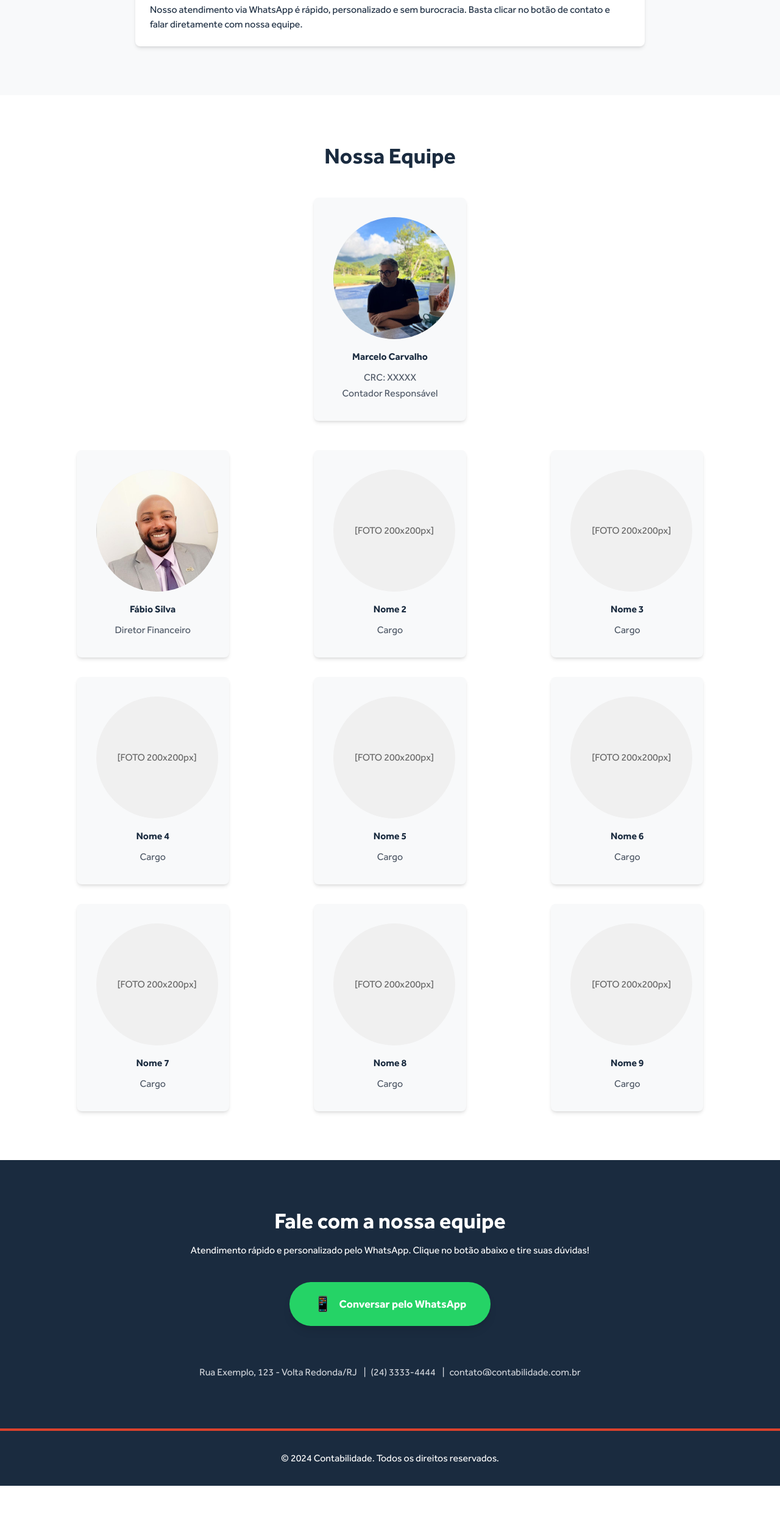
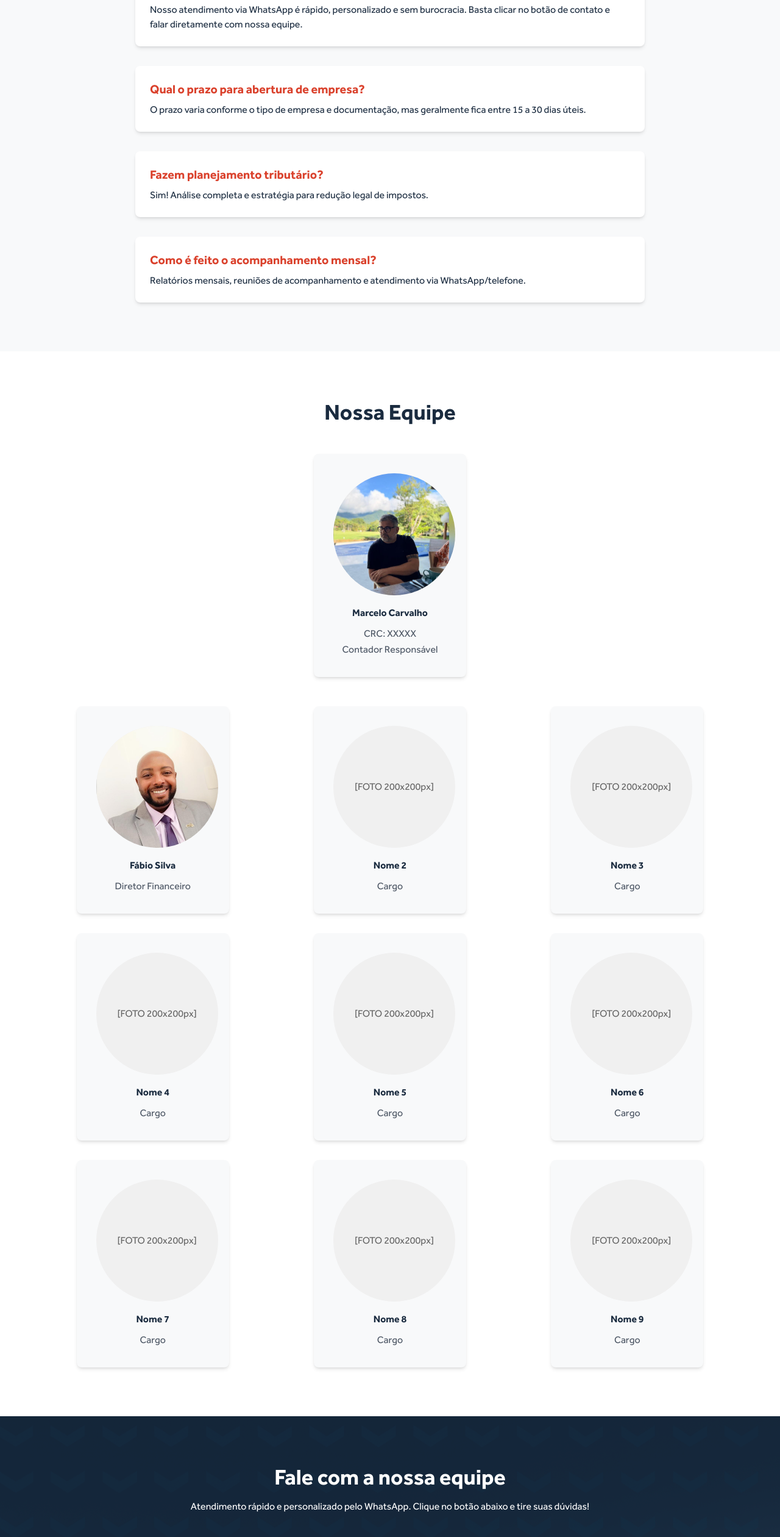
Before and after one commit to Jhonnyss3/site-evidencia, a Next.js app: page / in a window 1280 px wide. Shown: the part 2300-4820 px from the top of the page at 61% size. Before the commit the page ends 4736 px from the top, so only its background shows below. Built offline with nearby package versions, Linux system fonts and the light colour scheme.

Commit message:
feat: Att contact section with personalized bg and optimize contact button

```diff
--- a/src/app/page.tsx
+++ b/src/app/page.tsx
@@ -1,4 +1,9 @@
 export default function Home() {
+  const ctaButton =
+    "relative bg-[#da412c] text-white py-4 px-8 no-underline rounded font-bold transition-colors duration-300 inline-block hover:bg-[#c13625] shadow-lg " +
+    "after:content-[''] after:absolute after:left-1/2 after:bottom-3 after:-translate-x-1/2 after:w-0 after:h-[3px] after:bg-white " +
+    "after:transition-all after:duration-300 hover:after:w-3/4";
+
   return (
     <>
       {/* Hero Section */}
@@ -6,7 +11,6 @@ export default function Home() {
         id="home"
         className="relative w-full min-h-[500px] h-[80vh] flex items-end justify-center bg-[url('/banner.png')] bg-cover bg-center font-sans overflow-hidden"
       >
-        {/* Conteúdo centralizado na parte de baixo */}
         <div className="relative z-10 w-full max-w-[1200px] px-8 pb-16 flex flex-col items-center text-center">
           <h1 className="text-5xl md:text-6xl font-bold text-white mb-4 drop-shadow-lg">
             Evidência Assessoria Contábil
@@ -14,13 +18,7 @@ export default function Home() {
           <p className="text-lg md:text-2xl text-white mb-8 font-normal drop-shadow">
             Expertise e Inovação para sua Empresa
           </p>
-          <a
-            href="#contact"
-            className="relative bg-[#da412c] text-white py-4 px-8 no-underline rounded font-bold transition-colors duration-300 inline-block hover:bg-[#c13625] shadow-lg
-              after:content-[''] after:absolute after:left-1/2 after:bottom-3 after:-translate-x-1/2 after:w-0 after:h-[3px] after:bg-white
-              after:transition-all after:duration-300 hover:after:w-3/4"
-            style={{ overflow: 'hidden' }}
-          >
+          <a href="#contact" className={ctaButton} style={{ overflow: "hidden" }}>
             Fale Conosco
           </a>
         </div>
@@ -30,7 +28,6 @@ export default function Home() {
       <section id="about" className="bg-white py-20 font-sans">
         <div className="max-w-[1200px] mx-auto px-8">
           <div className="grid grid-cols-1 md:grid-cols-2 gap-12 items-center">
-            {/* Texto */}
             <div className="flex flex-col justify-center h-full">
               <h2 className="text-[#1a2b3f] text-4xl mb-4 font-bold">Sobre a Evidência Assessoria Contábil</h2>
               <p className="mb-4 text-base text-[#1a2b3f] font-normal">
@@ -40,7 +37,6 @@ export default function Home() {
                 Nosso foco é facilitar a gestão financeira e contábil, proporcionando clareza e segurança para que você dedique seu tempo ao crescimento do negócio.
               </p>
             </div>
-            {/* Imagem ocupa 100% da coluna */}
             <div className="w-full h-[300px] md:h-[400px] flex items-stretch">
               <img
                 src="/about.jpg"
@@ -59,30 +55,22 @@ export default function Home() {
           <h2 className="text-center text-white text-4xl mb-12 font-bold">Nossos Serviços Contábeis</h2>
           <div className="grid grid-cols-1 md:grid-cols-2 lg:grid-cols-4 gap-8">
             <div className="bg-white p-8 rounded-lg text-center shadow-lg transition-transform duration-300 hover:-translate-y-1">
-              <div className="w-20 h-20 bg-[#da412c] rounded-full mx-auto mb-4 flex items-center justify-center text-white text-2xl">
-                📊
-              </div>
+              <div className="w-20 h-20 bg-[#da412c] rounded-full mx-auto mb-4 flex items-center justify-center text-white text-2xl">📊</div>
               <h3 className="font-bold mb-2 text-[#1a2b3f]">Contabilidade Completa</h3>
               <p className="text-gray-600 font-normal">Escrituração contábil, balanços patrimoniais e relatórios gerenciais para decisões estratégicas.</p>
             </div>
             <div className="bg-white p-8 rounded-lg text-center shadow-lg transition-transform duration-300 hover:-translate-y-1">
-              <div className="w-20 h-20 bg-[#da412c] rounded-full mx-auto mb-4 flex items-center justify-center text-white text-2xl">
-                📋
-              </div>
+              <div className="w-20 h-20 bg-[#da412c] rounded-full mx-auto mb-4 flex items-center justify-center text-white text-2xl">📋</div>
               <h3 className="font-bold mb-2 text-[#1a2b3f]">Fiscal e Tributário</h3>
               <p className="text-gray-600 font-normal">Apuração de impostos, planejamento tributário e entrega de obrigações acessórias com eficiência.</p>
             </div>
             <div className="bg-white p-8 rounded-lg text-center shadow-lg transition-transform duration-300 hover:-translate-y-1">
-              <div className="w-20 h-20 bg-[#da412c] rounded-full mx-auto mb-4 flex items-center justify-center text-white text-2xl">
-                👥
-              </div>
+              <div className="w-20 h-20 bg-[#da412c] rounded-full mx-auto mb-4 flex items-center justify-center text-white text-2xl">👥</div>
               <h3 className="font-bold mb-2 text-[#1a2b3f]">Trabalhista e Folha de Pagamento</h3>
               <p className="text-gray-600 font-normal">Gestão de admissões, demissões, folha e obrigações trabalhistas com precisão e compliance.</p>
             </div>
             <div className="bg-white p-8 rounded-lg text-center shadow-lg transition-transform duration-300 hover:-translate-y-1">
-              <div className="w-20 h-20 bg-[#da412c] rounded-full mx-auto mb-4 flex items-center justify-center text-white text-2xl">
-                💡
-              </div>
+              <div className="w-20 h-20 bg-[#da412c] rounded-full mx-auto mb-4 flex items-center justify-center text-white text-2xl">💡</div>
               <h3 className="font-bold mb-2 text-[#1a2b3f]">Consultoria Empresarial</h3>
               <p className="text-gray-600 font-normal">Análise de viabilidade, planejamento estratégico e suporte para expansão do negócio.</p>
             </div>
@@ -90,33 +78,39 @@ export default function Home() {
         </div>
       </section>
 
-      {/* SAC Section */}
+      {/* FAQ Section */}
       <section id="sac" className="bg-[#f8f9fa] py-20 font-sans">
         <div className="max-w-[900px] mx-auto px-8">
           <h2 className="text-center text-[#1a2b3f] text-4xl mb-12 font-bold">Perguntas Frequentes (FAQ)</h2>
           <div className="space-y-8">
-            {/* Pergunta 1 */}
             <div className="bg-white rounded-lg shadow-md p-6">
               <h3 className="text-[#da412c] text-xl font-bold mb-2">Quais serviços a Evidência Assessoria Contábil oferece?</h3>
               <p className="text-[#1a2b3f] text-base font-normal">
                 Oferecemos contabilidade completa, consultoria empresarial, gestão fiscal, folha de pagamento, planejamento tributário e muito mais para empresas de todos os portes.
               </p>
             </div>
-            {/* Pergunta 2 */}
             <div className="bg-white rounded-lg shadow-md p-6">
               <h3 className="text-[#da412c] text-xl font-bold mb-2">Atendem empresas de fora de Volta Redonda?</h3>
-              <p className="text-[#1a2b3f] text-base font-normal">
-                Sim! Atendemos clientes de toda a região e também de outros estados, com atendimento digital e presencial.
-              </p>
+              <p className="text-[#1a2b3f] text-base font-normal">Sim! Atendemos clientes de toda a região e também de outros estados, com atendimento digital e presencial.</p>
             </div>
-            {/* Pergunta 3 */}
             <div className="bg-white rounded-lg shadow-md p-6">
               <h3 className="text-[#da412c] text-xl font-bold mb-2">Como funciona o atendimento pelo WhatsApp?</h3>
               <p className="text-[#1a2b3f] text-base font-normal">
                 Nosso atendimento via WhatsApp é rápido, personalizado e sem burocracia. Basta clicar no botão de contato e falar diretamente com nossa equipe.
               </p>
             </div>
-            {/* Adicione mais perguntas conforme necessário */}
+            <div className="bg-white rounded-lg shadow-md p-6">
+              <h3 className="text-[#da412c] text-xl font-bold mb-2">Qual o prazo para abertura de empresa?</h3>
+              <p className="text-[#1a2b3f] text-base font-normal">O prazo varia conforme o tipo de empresa e documentação, mas geralmente fica entre 15 a 30 dias úteis.</p>
+            </div>
+            <div className="bg-white rounded-lg shadow-md p-6">
+              <h3 className="text-[#da412c] text-xl font-bold mb-2">Fazem planejamento tributário?</h3>
+              <p className="text-[#1a2b3f] text-base font-normal">Sim! Análise completa e estratégia para redução legal de impostos.</p>
+            </div>
+            <div className="bg-white rounded-lg shadow-md p-6">
+              <h3 className="text-[#da412c] text-xl font-bold mb-2">Como é feito o acompanhamento mensal?</h3>
+              <p className="text-[#1a2b3f] text-base font-normal">Relatórios mensais, reuniões de acompanhamento e atendimento via WhatsApp/telefone.</p>
+            </div>
           </div>
         </div>
       </section>
@@ -128,12 +122,7 @@ export default function Home() {
           <div className="flex justify-center mb-12">
             <div className="max-w-[250px] bg-[#f8f9fa] rounded-lg p-8 shadow-md text-center">
               <div className="w-[200px] h-[200px] bg-[#f0f0f0] rounded-full mx-auto mb-4 flex items-center justify-center overflow-hidden">
-                <img
-                  src="/marcelo_logo.png"
-                  alt="Contador Responsável"
-                  className="w-full h-full object-cover"
-                  style={{ maxWidth: 200, maxHeight: 200 }}
-                />
+                <img src="/marcelo_logo.png" alt="Contador Responsável" className="w-full h-full object-cover" style={{ maxWidth: 200, maxHeight: 200 }} />
               </div>
               <h3 className="font-bold mb-2 text-[#1a2b3f]">Marcelo Carvalho</h3>
               <p className="text-gray-600 font-normal">CRC: XXXXX</p>
@@ -142,48 +131,42 @@ export default function Home() {
           </div>
           <div className="grid grid-cols-1 sm:grid-cols-2 lg:grid-cols-3 gap-8">
             {[...Array(9)].map((_, i) => (
-              <div
-                className="max-w-[250px] bg-[#f8f9fa] rounded-lg p-8 shadow-md text-center mx-auto"
-                key={i}
-              >
+              <div className="max-w-[250px] bg-[#f8f9fa] rounded-lg p-8 shadow-md text-center mx-auto" key={i}>
                 <div className="w-[200px] h-[200px] bg-[#f0f0f0] rounded-full mx-auto mb-4 flex items-center justify-center overflow-hidden">
                   {i === 0 ? (
-                    <img
-                      src="/fabio_logo.png"
-                      alt="Fábio - Equipe"
-                      className="w-full h-full object-cover"
-                      style={{ maxWidth: 200, maxHeight: 200 }}
-                    />
+                    <img src="/fabio_logo.png" alt="Fábio - Equipe" className="w-full h-full object-cover" style={{ maxWidth: 200, maxHeight: 200 }} />
                   ) : (
                     <span className="text-[#666] text-base font-medium">[FOTO 200x200px]</span>
                   )}
                 </div>
-                <h3 className="font-bold mb-2 text-[#1a2b3f]">
-                  {i === 0 ? "Fábio Silva" : `Nome ${i + 1}`}
-                </h3>
-                <p className="text-gray-600 font-normal">
-                  {i === 0 ? "Diretor Financeiro" : "Cargo"}
-                </p>
+                <h3 className="font-bold mb-2 text-[#1a2b3f]">{i === 0 ? "Fábio Silva" : `Nome ${i + 1}`}</h3>
+                <p className="text-gray-600 font-normal">{i === 0 ? "Diretor Financeiro" : "Cargo"}</p>
               </div>
             ))}
           </div>
         </div>
       </section>
 
-      {/* Contact Section */}
-      <section id="contact" className="bg-[#1a2b3f] text-white text-center py-20 font-sans">
-        <div className="max-w-[1200px] mx-auto px-8">
+      {/* Contact Section com imagem de fundo */}
+      <section
+        id="contact"
+        className="relative text-white text-center py-20 font-sans bg-[url('/contact_bg.png')] bg-cover bg-center"
+      >
+        {/* Overlay para leitura */}
+        <div className="absolute inset-0 bg-[#1a2b3f]/80"></div>
+
+        <div className="relative max-w-[1200px] mx-auto px-8">
           <h2 className="text-4xl mb-4 font-bold">Fale com a nossa equipe</h2>
           <p className="text-base mb-10 font-normal">
             Atendimento rápido e personalizado pelo WhatsApp. Clique no botão abaixo e tire suas dúvidas!
           </p>
           <a
             href="https://wa.me/5524999999999?text=Olá! Gostaria de saber mais sobre os serviços de contabilidade."
-            className="bg-[#25D366] text-white py-5 px-10 rounded-full font-bold text-lg no-underline inline-flex items-center gap-3 transition-all duration-300 mb-8 shadow-lg hover:bg-[#20b358] hover:-translate-y-0.5"
+            className={ctaButton}
+            style={{ overflow: "hidden" }}
             target="_blank"
             rel="noopener noreferrer"
           >
-            <span className="text-2xl">📱</span>
             Conversar pelo WhatsApp
           </a>
           <div className="mt-8 text-base text-[#d1d5db] font-normal">
```
Also changed, not shown: public/contact_bg.png (added).
